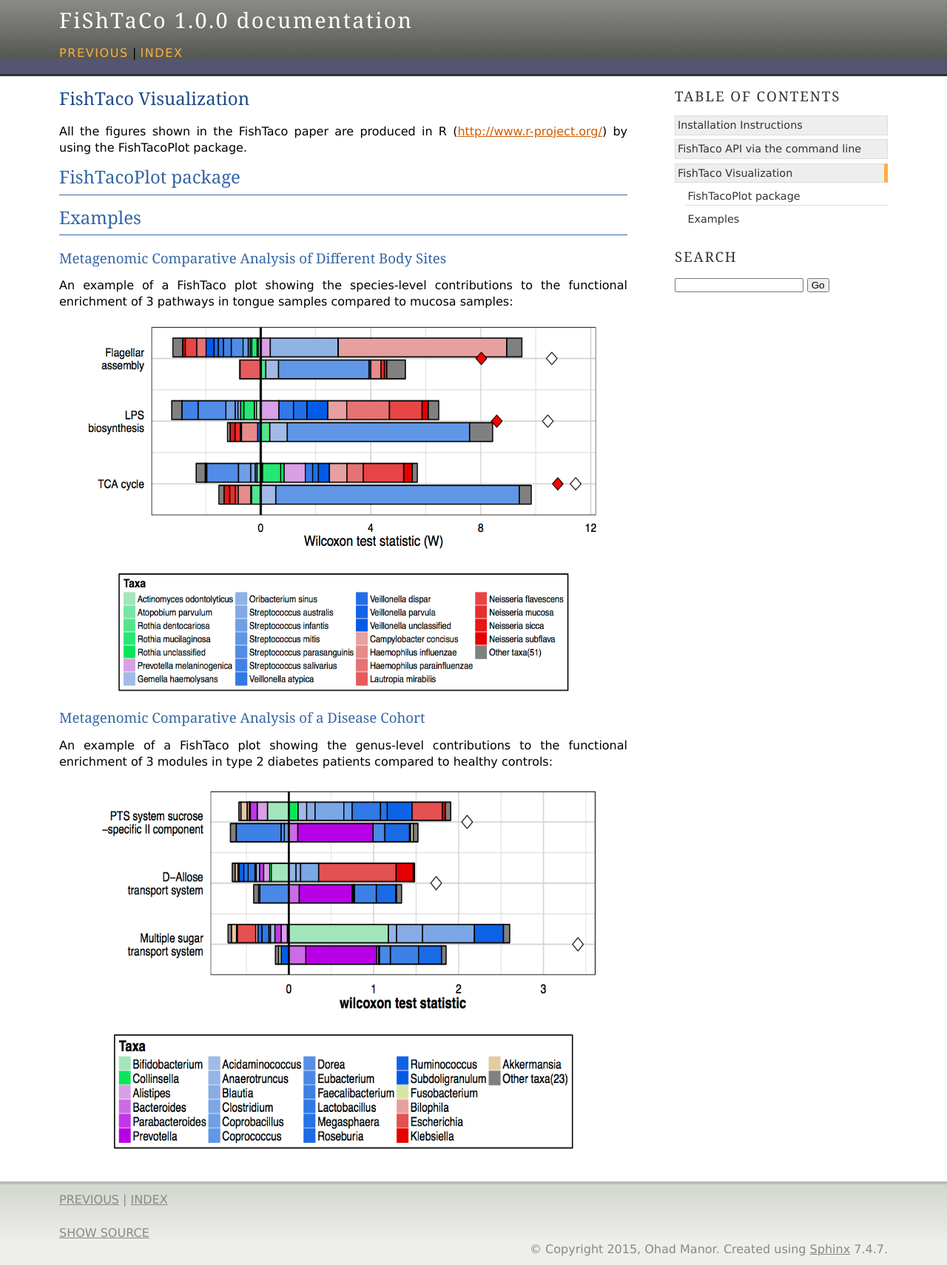
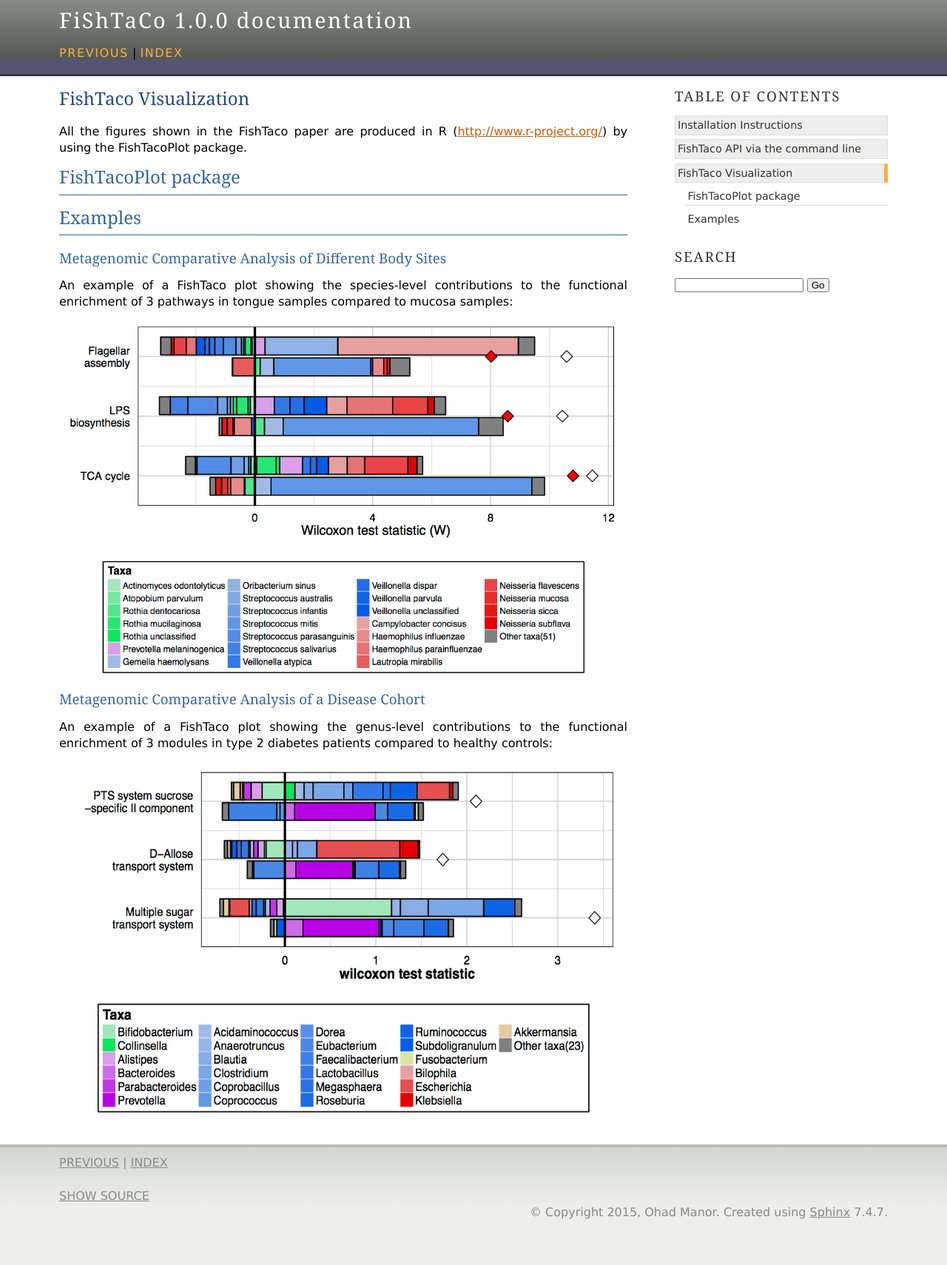
Before and after one commit to borenstein-lab/fishtaco, a Sphinx documentation site: the page built from source/visualization.rst, in a window 1280 px wide. Shown: the whole page at 74% size. Built offline with Sphinx 7.4.7, drawn with Linux system fonts in a browser that asks for light colours; after the commit the page ends 1660 px from its top, so only the background shows below that.

Commit message:
First commit

```diff
--- a/source/visualization.rst
+++ b/source/visualization.rst
@@ -22,9 +22,9 @@ An example of a FishTaco plot showing the species-level contributions to the fun
 mucosa samples:
 
 .. figure:: FishTaco_HMP.png
-    :width: 700px
+    :width: 750px
     :align: center
-    :height: 525px
+    :height: 500px
     :alt: alternate text
     :figclass: align-center
 
@@ -35,8 +35,8 @@ An example of a FishTaco plot showing the genus-level contributions to the funct
 healthy controls:
 
 .. figure:: FishTaco_T2D.png
-    :width: 700px
+    :width: 750px
     :align: center
-    :height: 525px
+    :height: 500px
     :alt: alternate text
     :figclass: align-center
--- a/visualization.html
+++ b/visualization.html
@@ -61,7 +61,7 @@
 <p>An example of a FishTaco plot showing the species-level contributions to the functional enrichment of 3 pathways in tongue samples compared to
 mucosa samples:</p>
 <div class="align-center figure">
-<a class="reference internal image-reference" href="_images/FishTaco_HMP.png"><img alt="alternate text" src="_images/FishTaco_HMP.png" style="width: 700px; height: 525px;" /></a>
+<a class="reference internal image-reference" href="_images/FishTaco_HMP.png"><img alt="alternate text" src="_images/FishTaco_HMP.png" style="width: 750px; height: 500px;" /></a>
 </div>
 </div>
 <div class="section" id="metagenomic-comparative-analysis-of-a-disease-cohort">
@@ -69,7 +69,7 @@ mucosa samples:</p>
 <p>An example of a FishTaco plot showing the genus-level contributions to the functional enrichment of 3 modules in type 2 diabetes patients compared to
 healthy controls:</p>
 <div class="align-center figure">
-<a class="reference internal image-reference" href="_images/FishTaco_T2D.png"><img alt="alternate text" src="_images/FishTaco_T2D.png" style="width: 700px; height: 525px;" /></a>
+<a class="reference internal image-reference" href="_images/FishTaco_T2D.png"><img alt="alternate text" src="_images/FishTaco_T2D.png" style="width: 750px; height: 500px;" /></a>
 </div>
 </div>
 </div>
```
Also changed, not shown: searchindex.js, 3 other files.
